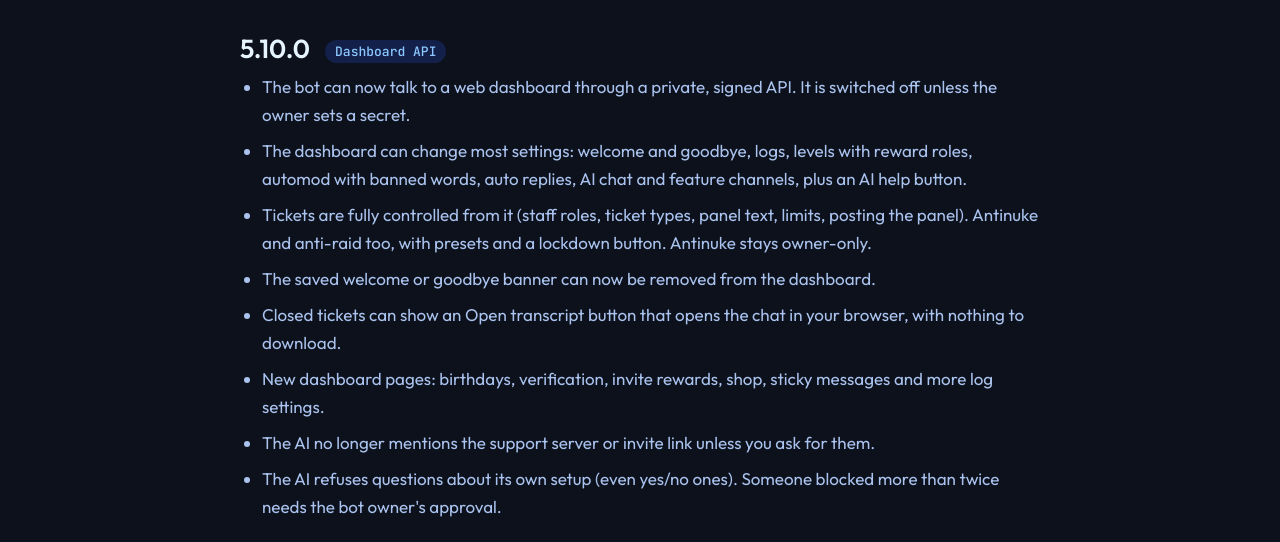
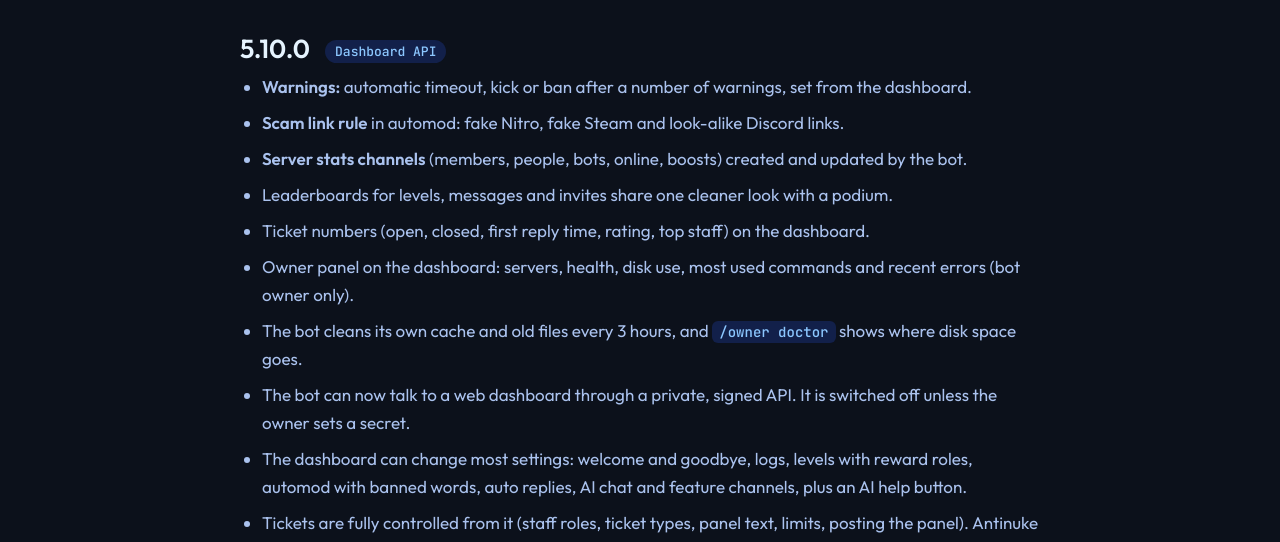
Before and after one commit to thehrofficial/jarvis-website, a plain HTML site: page changelog.html in a window 1280 px wide. Shown: the part 239-781 px from the top of the page. Drawn offline with Linux system fonts and the light colour scheme.

Commit message:
Add files via upload

```diff
--- a/changelog.html
+++ b/changelog.html
@@ -21,6 +21,13 @@
 <p>What changed in JARVIS, newest first. If something here does not work for you, tell us in the support server.</p>
 <h2 id="v5.10.0">5.10.0 <span class="tag">Dashboard API</span></h2>
 <ul>
+<li><b>Warnings:</b> automatic timeout, kick or ban after a number of warnings, set from the dashboard.</li>
+<li><b>Scam link rule</b> in automod: fake Nitro, fake Steam and look-alike Discord links.</li>
+<li><b>Server stats channels</b> (members, people, bots, online, boosts) created and updated by the bot.</li>
+<li>Leaderboards for levels, messages and invites share one cleaner look with a podium.</li>
+<li>Ticket numbers (open, closed, first reply time, rating, top staff) on the dashboard.</li>
+<li>Owner panel on the dashboard: servers, health, disk use, most used commands and recent errors (bot owner only).</li>
+<li>The bot cleans its own cache and old files every 3 hours, and <code>/owner doctor</code> shows where disk space goes.</li>
 <li>The bot can now talk to a web dashboard through a private, signed API. It is switched off unless the owner sets a secret.</li>
 <li>The dashboard can change most settings: welcome and goodbye, logs, levels with reward roles, automod with banned words, auto replies, AI chat and feature channels, plus an AI help button.</li>
 <li>Tickets are fully controlled from it (staff roles, ticket types, panel text, limits, posting the panel). Antinuke and anti-raid too, with presets and a lockdown button. Antinuke stays owner-only.</li>
```
Also changed, not shown: guide.html (+11 -0 lines).
